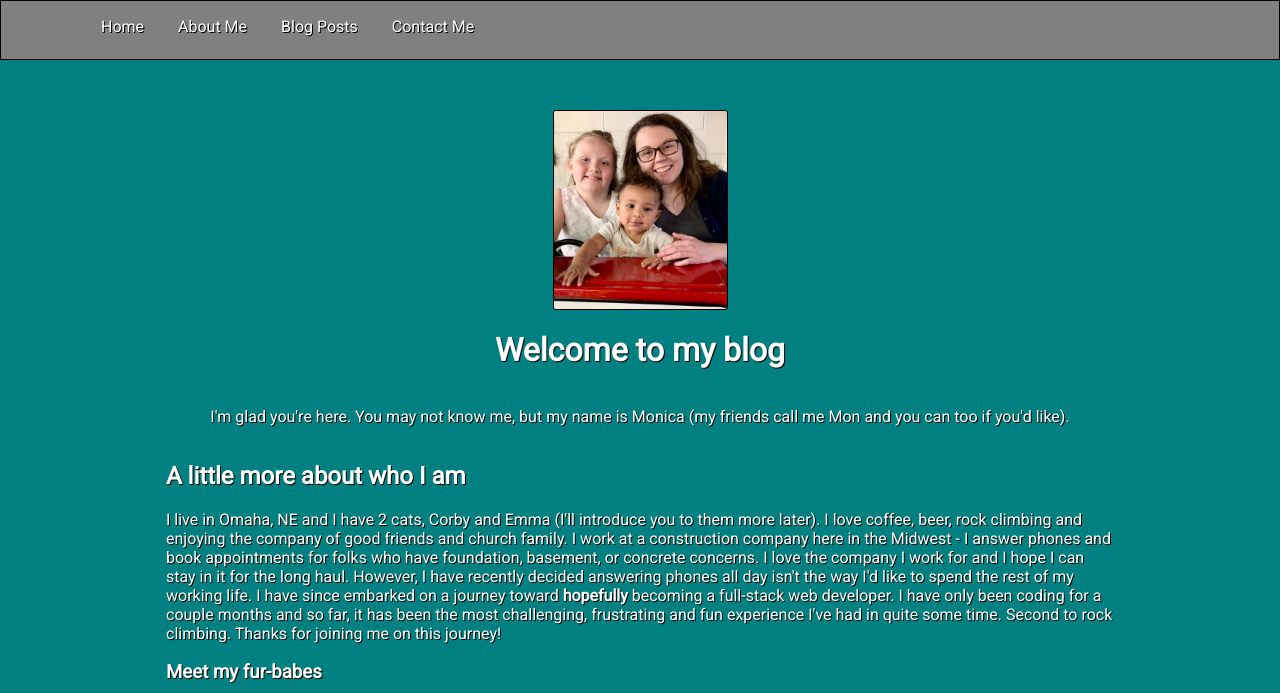
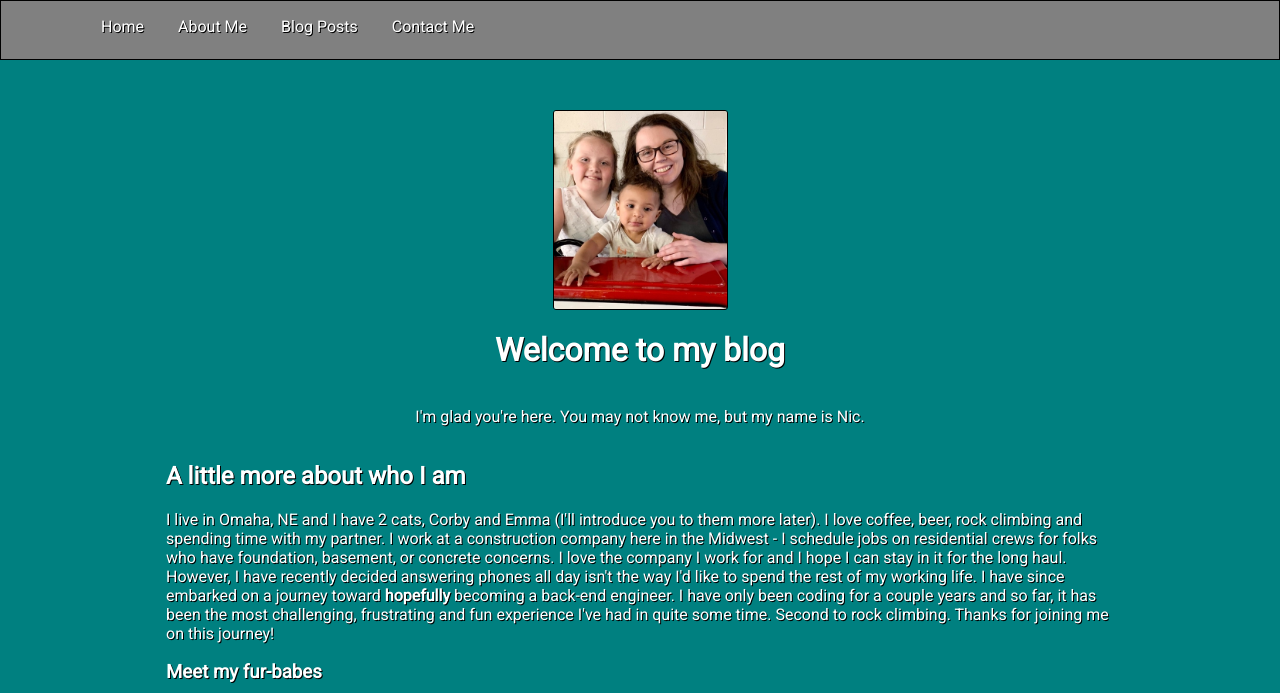
Before and after one commit to monicamfair/unit-1-code, a plain HTML site: page index.html in a window 1280 px wide. Shown: the top 693 px of the page. Drawn offline with Linux system fonts and the light colour scheme.

Commit message:
Update index.html

```diff
--- a/index.html
+++ b/index.html
@@ -25,8 +25,7 @@
         <img class= "main-pic" src="./resources/images/my-human-babes.jpg" alt="Me and my niece and nephew">
         <h1>Welcome to my blog</h1>
         <p>
-            I'm glad you're here. You may not know me, but my name is Monica (my friends call me Mon and you
-            can too if you'd like).
+            I'm glad you're here. You may not know me, but my name is Nic.
         </p>
     </header>
     <main>
@@ -34,13 +33,13 @@
         <h2>A little more about who I am</h2>
         <p>
             I live in Omaha, NE and I have 2 cats, Corby and Emma (I'll introduce you to them more later).
-            I love coffee, beer, rock climbing and enjoying the company of good friends and church family.
-            I work at a construction company here in the Midwest - I answer phones and book appointments for
+            I love coffee, beer, rock climbing and spending time with my partner.
+            I work at a construction company here in the Midwest - I schedule jobs on residential crews for
             folks who have foundation, basement, or concrete concerns. I love the company I work for and I hope
             I can stay in it for the long haul. However, I have recently decided answering phones all day isn't
             the way I'd like to spend the rest of my working life. I  have since embarked on a journey toward
-            <strong>hopefully</strong> becoming a full-stack web developer. I have only been coding for a couple
-            months and so far, it has been the most challenging, frustrating and fun experience I've had in quite
+            <strong>hopefully</strong> becoming a back-end engineer. I have only been coding for a couple
+            years and so far, it has been the most challenging, frustrating and fun experience I've had in quite
             some time. Second to rock climbing. Thanks for joining me on this journey!
         </p>
 
```
